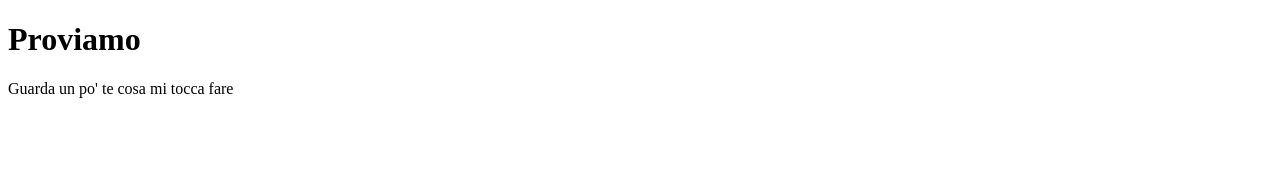
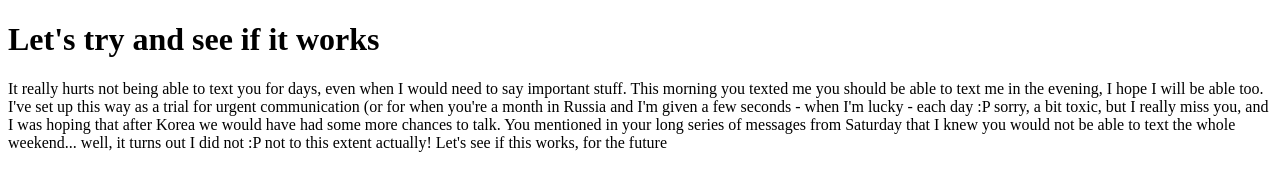
Before and after one commit to pearapple2/message-link, a plain HTML site: page message.html in a window 1280 px wide. Drawn offline with Linux system fonts and the light colour scheme.

Commit message:
Update message.html

```diff
--- a/message.html
+++ b/message.html
@@ -6,7 +6,7 @@
   <title>Message</title>
 </head>
 <body>
-  <h1>Proviamo</h1>
-  <p>Guarda un po' te cosa mi tocca fare</p>
+  <h1>Let's try and see if it works</h1>
+  <p>It really hurts not being able to text you for days, even when I would need to say important stuff. This morning you texted me you should be able to text me in the evening, I hope I will be able too. I've set up this way as a trial for urgent communication (or for when you're a month in Russia and I'm given a few seconds - when I'm lucky - each day :P sorry, a bit toxic, but I really miss you, and I was hoping that after Korea we would have had some more chances to talk. You mentioned in your long series of messages from Saturday that I knew you would not be able to text the whole weekend... well, it turns out I did not :P not to this extent actually! Let's see if this works, for the future</p>
 </body>
 </html>
```
